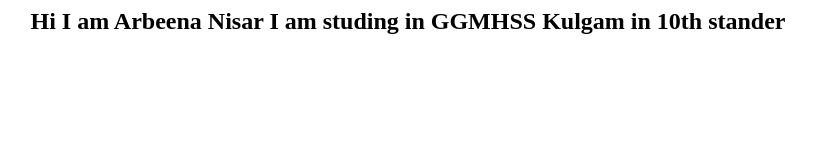
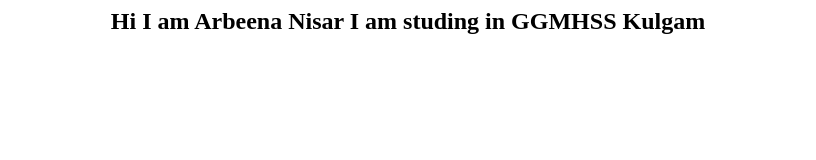
Before and after one commit to Arbeena13/arbeena13.github.io, a plain HTML site: page index.html in a window 1280 px wide. Shown: the whole page, without its empty margins (232-1048 px from the left). Drawn offline with Linux system fonts and the light colour scheme.

```diff
--- a/index.html
+++ b/index.html
@@ -3,7 +3,7 @@
 
 <body>
 
-  <center> <h2>Hi I am Arbeena Nisar I am studing in GGMHSS Kulgam in 10th stander </h2></center>
+  <center> <h2>Hi I am Arbeena Nisar I am studing in GGMHSS Kulgam  </h2></center>
   </body>
 
 </html>
```
